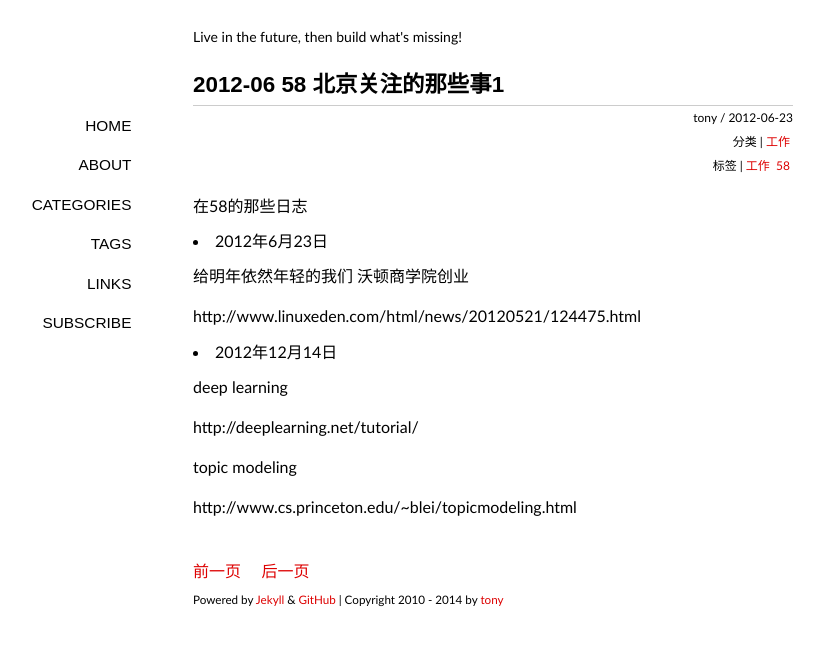
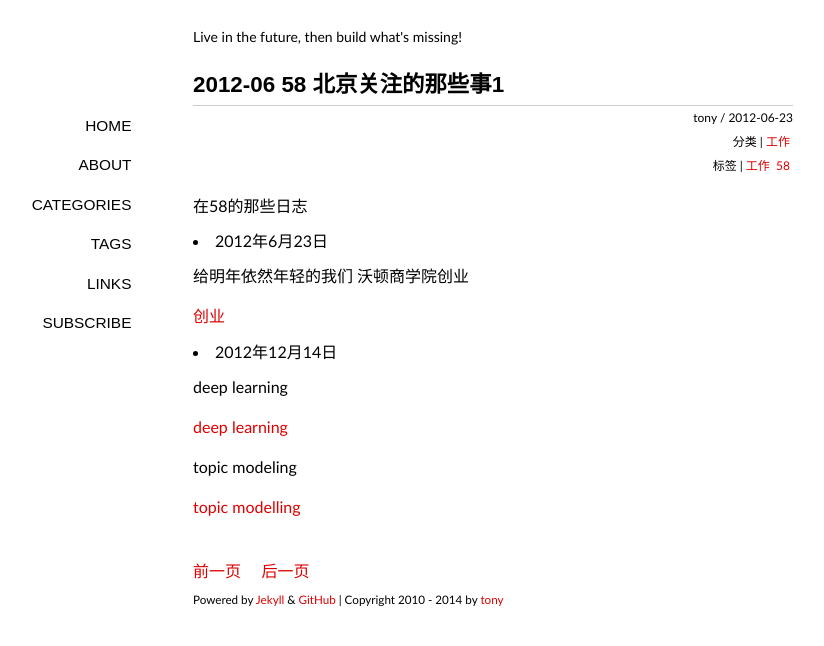
Before and after one commit to tonyskywalker/tonyskywalker.github.io, a Jekyll site: the page built from _posts/2012-06-23-life-focus-1.md, in a window 1280 px wide. Shown: the top 646 px of the page, without its empty margins (147-971 px from the left). Built offline with Jekyll 4.4.1, drawn with Linux system fonts in a browser that asks for light colours; some web fonts are replaced; Markdown is read by kramdown in place of the engine named in the settings; comment, search, counter and statistics services are not loaded.

```diff
--- a/_posts/2012-06-23-life-focus-1.md
+++ b/_posts/2012-06-23-life-focus-1.md
@@ -12,14 +12,14 @@
 
 给明年依然年轻的我们 沃顿商学院创业
 
-http://www.linuxeden.com/html/news/20120521/124475.html
+[创业](http://www.linuxeden.com/html/news/20120521/124475.html)
 
 - 2012年12月14日
 
 deep learning
 
-http://deeplearning.net/tutorial/
+[deep learning](http://deeplearning.net/tutorial/)
 
 topic modeling
 
-http://www.cs.princeton.edu/~blei/topicmodeling.html
+[topic modelling](http://www.cs.princeton.edu/~blei/topicmodeling.html)
```
Also changed, not shown: _posts/2013-01-10-life-focus-2.md (+3 -3 lines).
